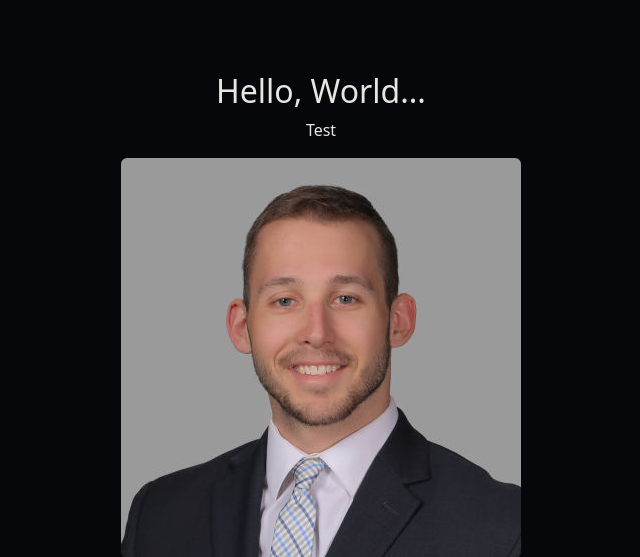
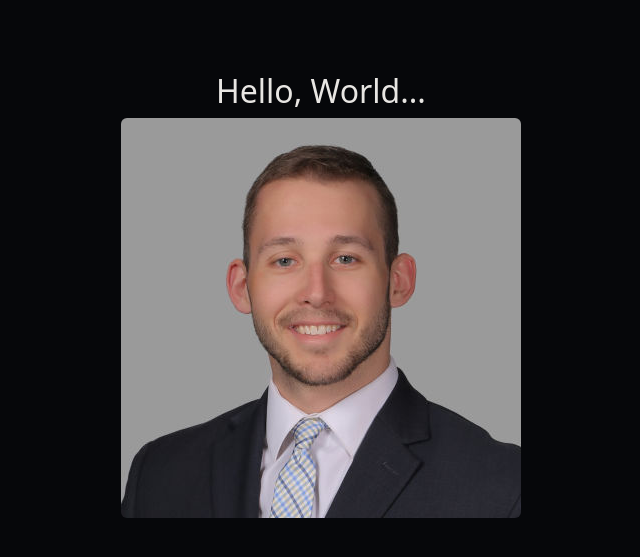
Before and after one commit to jnolan95/jnolan95.github.io, a Flask app: page / in a window 1280 px wide. Shown: the part 56-613 px from the top of the page, without its empty margins (319-959 px from the left). Run offline with Flask 3, Linux system fonts and the light colour scheme; some libraries are stand-ins or nearby versions.

Commit message:
Remove Test

```diff
--- a/templates/about.html
+++ b/templates/about.html
@@ -7,7 +7,6 @@
 {% block main %}
 <div class="container mt-4">
     <h2>Who I Am</h2><br>
-    <p>Test</p>
             <p>With a Bachelor’s in Financial Services and a Minor in Economics, I am currently applying to Georgia Tech for a Master of Science in Analytics. I plan to supplement my graduate studies with a MicroMasters in Finance, with the ultimate goal of becoming a Quantitative Analyst/Researcher.</p>
 
             <p>Beyond academics, I’m passionate about martial arts, travel, and photography. Below is an interactive map featuring some of the places I’ve explored.</p><br>
--- a/templates/homepage.html
+++ b/templates/homepage.html
@@ -9,7 +9,6 @@
 {% block main %}
 <div class="container mt-4">
     <h2>Hello, World...</h2>
-    <p>Test</p>
     <img src="{{ url_for('static', filename='profile_picture.JPG') }}" alt="Profile Picture" class="img-fluid rounded"><br><br><br>
     <p>Welcome to my personal website—I’m John Nolan. Here, you’ll find my digital resume, a portfolio of my projects, and additional insights about my background and interests.</p>
     <p>What I'm currently working on: Studying Calculus, refreshing my probability fundamentals, and preparing for <a href= "https://prosperity.imc.com/" target="_blank">Prosperity</a>.</p>
```
